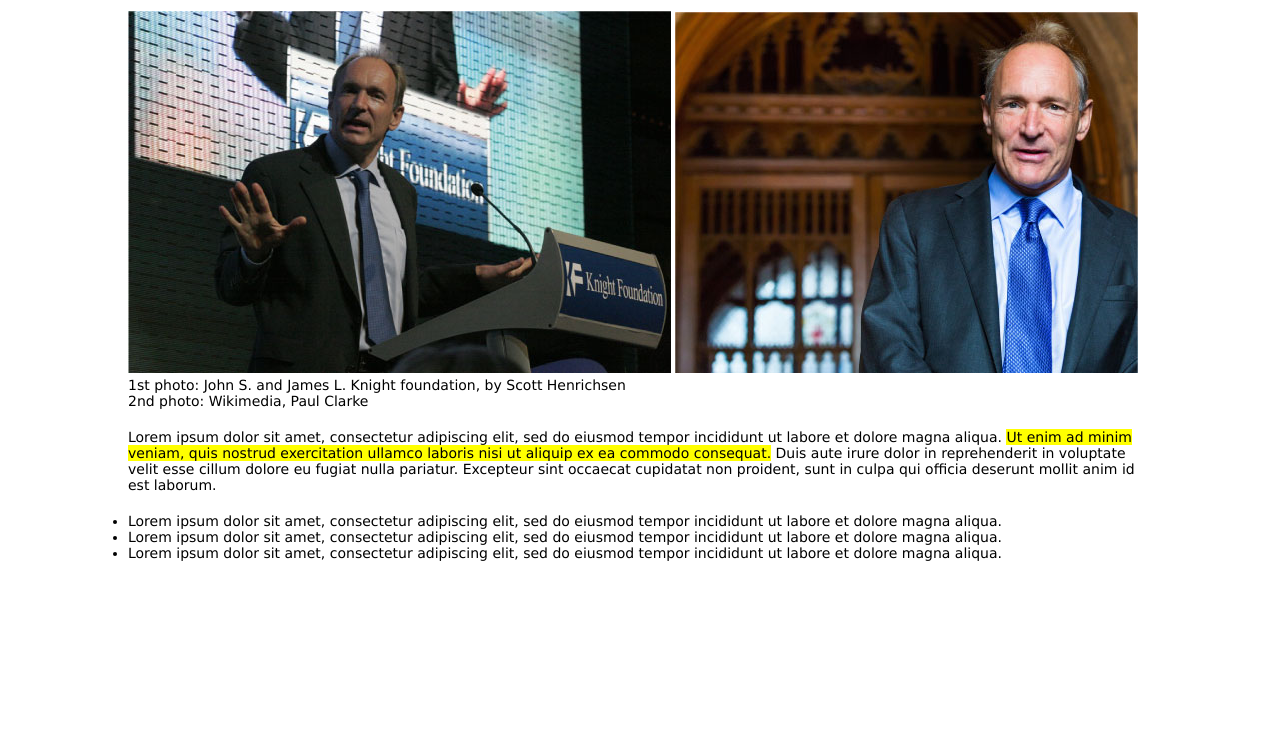
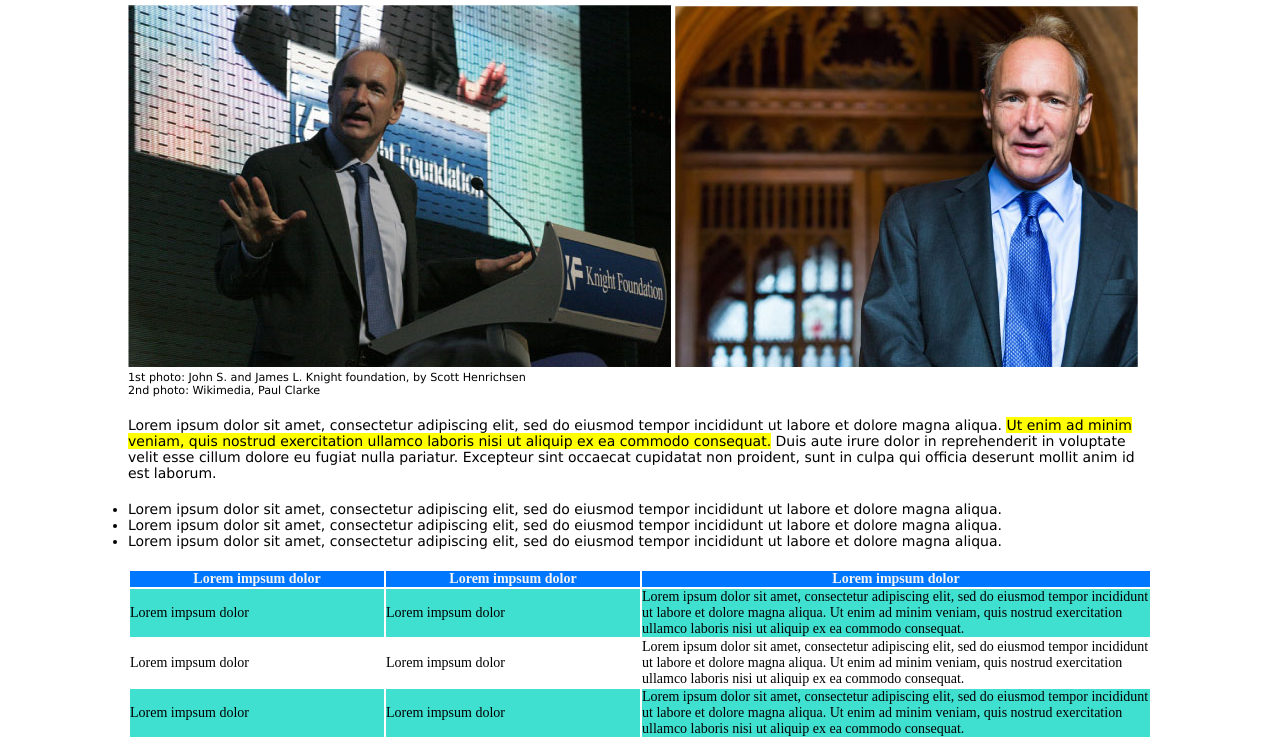
Before and after one commit to Lucarbone96/html-css-booleaner, a plain HTML site: page index.html in a window 1280 px wide. Shown: the part 173-912 px from the top of the page. Before the commit the page ends 800 px from the top, so only its background shows below. Drawn offline with Linux system fonts and the light colour scheme.

Commit message:
tabella terminata

```diff
--- a/css/booleaner.css
+++ b/css/booleaner.css
@@ -41,6 +41,7 @@ main {
 .footertitolo {
     font-family: Verdana, Geneva, Tahoma, sans-serif;
     color: rgb(109, 106, 106);
+    font-size: 0.8rem;
 }
 
 .fototim {
@@ -50,6 +51,7 @@ main {
 #sottotitolifoto {
     font-family: 'Lucida Sans', 'Lucida Sans Regular', 'Lucida Grande', 'Lucida Sans Unicode', Geneva, Verdana, sans-serif;
     padding-bottom: 20px;
+    font-size: 0.8rem;
 }
 
 #primoparagrafo {
@@ -65,3 +67,18 @@ main {
     font-family: Verdana, Geneva, Tahoma, sans-serif;
     padding-bottom: 20px;
 }
+
+#primariga {
+    background-color: rgb(0, 119, 255);
+    color: whitesmoke;
+
+
+}
+
+#secondariga {
+    background-color: turquoise;
+}
+
+.cella3 {
+    width: 50%;
+}
--- a/index.html
+++ b/index.html
@@ -44,6 +44,35 @@
       <li>Lorem ipsum dolor sit amet, consectetur adipiscing elit, sed do eiusmod tempor incididunt ut labore et dolore magna aliqua.</li>
     </ul>
 
+    <table>
+      <thead>
+        <tr id="primariga">
+          <div id="caratterebianco">
+            <th>Lorem impsum dolor</th>
+            <th>Lorem impsum dolor</th>
+            <th class="cella3">Lorem impsum dolor</th>
+          </div>
+        </tr>
+      </thead>
+      <tbody>
+        <tr id="secondariga">
+          <td>Lorem impsum dolor</td>
+          <td>Lorem impsum dolor</td>
+          <td class="cella 3">Lorem ipsum dolor sit amet, consectetur adipiscing elit, sed do eiusmod tempor incididunt ut labore et dolore magna aliqua. Ut enim ad minim veniam, quis nostrud exercitation ullamco laboris nisi ut aliquip ex ea commodo consequat.</td>
+        </tr>
+        <tr id="terzariga">
+          <td>Lorem impsum dolor</td>
+          <td>Lorem impsum dolor</td>
+          <td class="cella 3">Lorem ipsum dolor sit amet, consectetur adipiscing elit, sed do eiusmod tempor incididunt ut labore et dolore magna aliqua. Ut enim ad minim veniam, quis nostrud exercitation ullamco laboris nisi ut aliquip ex ea commodo consequat.</td>
+        </tr>
+        <tr id="secondariga">
+          <td>Lorem impsum dolor</td>
+          <td>Lorem impsum dolor</td>
+          <td class="cella 3">Lorem ipsum dolor sit amet, consectetur adipiscing elit, sed do eiusmod tempor incididunt ut labore et dolore magna aliqua. Ut enim ad minim veniam, quis nostrud exercitation ullamco laboris nisi ut aliquip ex ea commodo consequat.</td>
+        </tr>
+      </tbody>
+    </table>
+
 
   </main>
 
```
